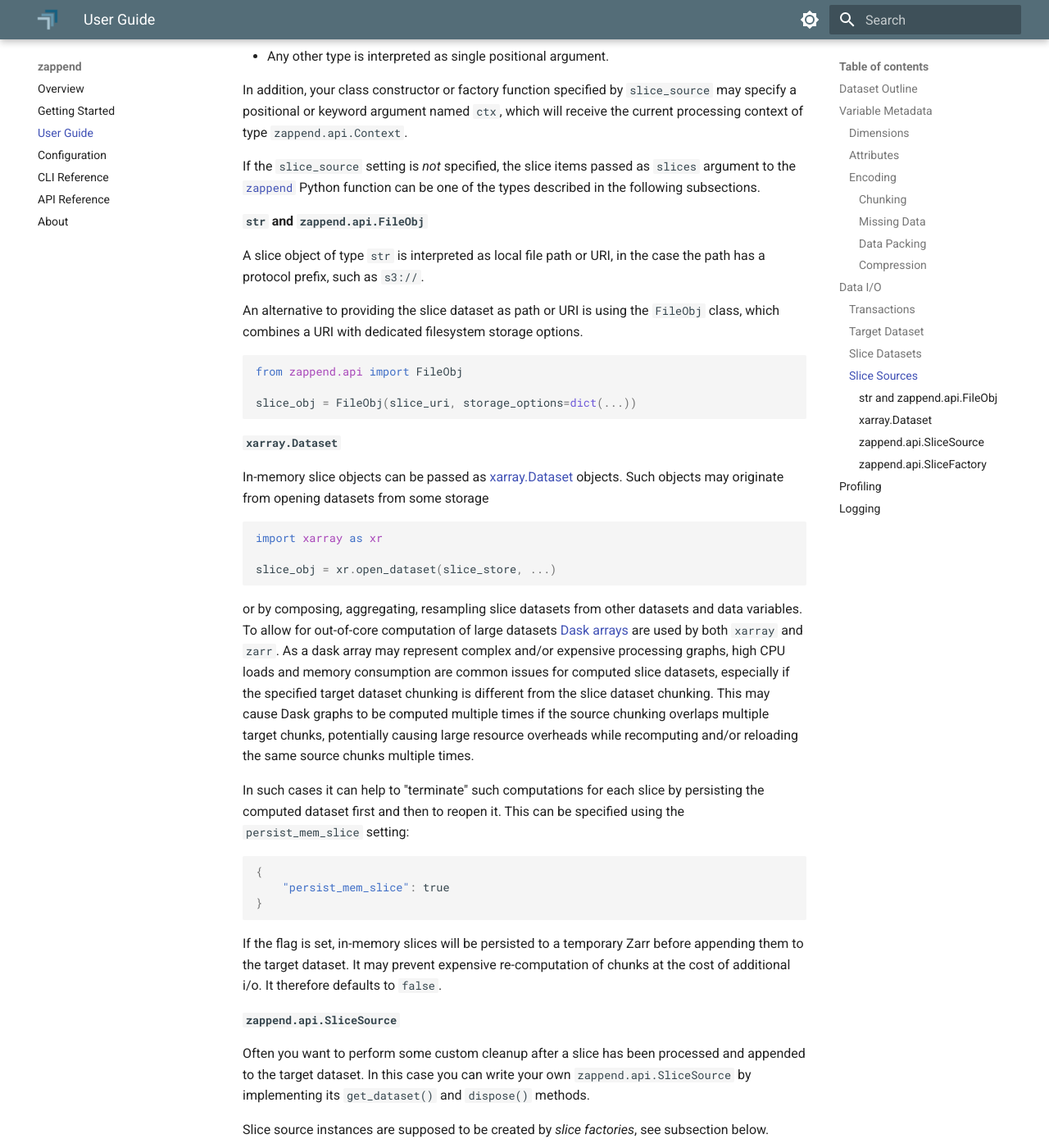
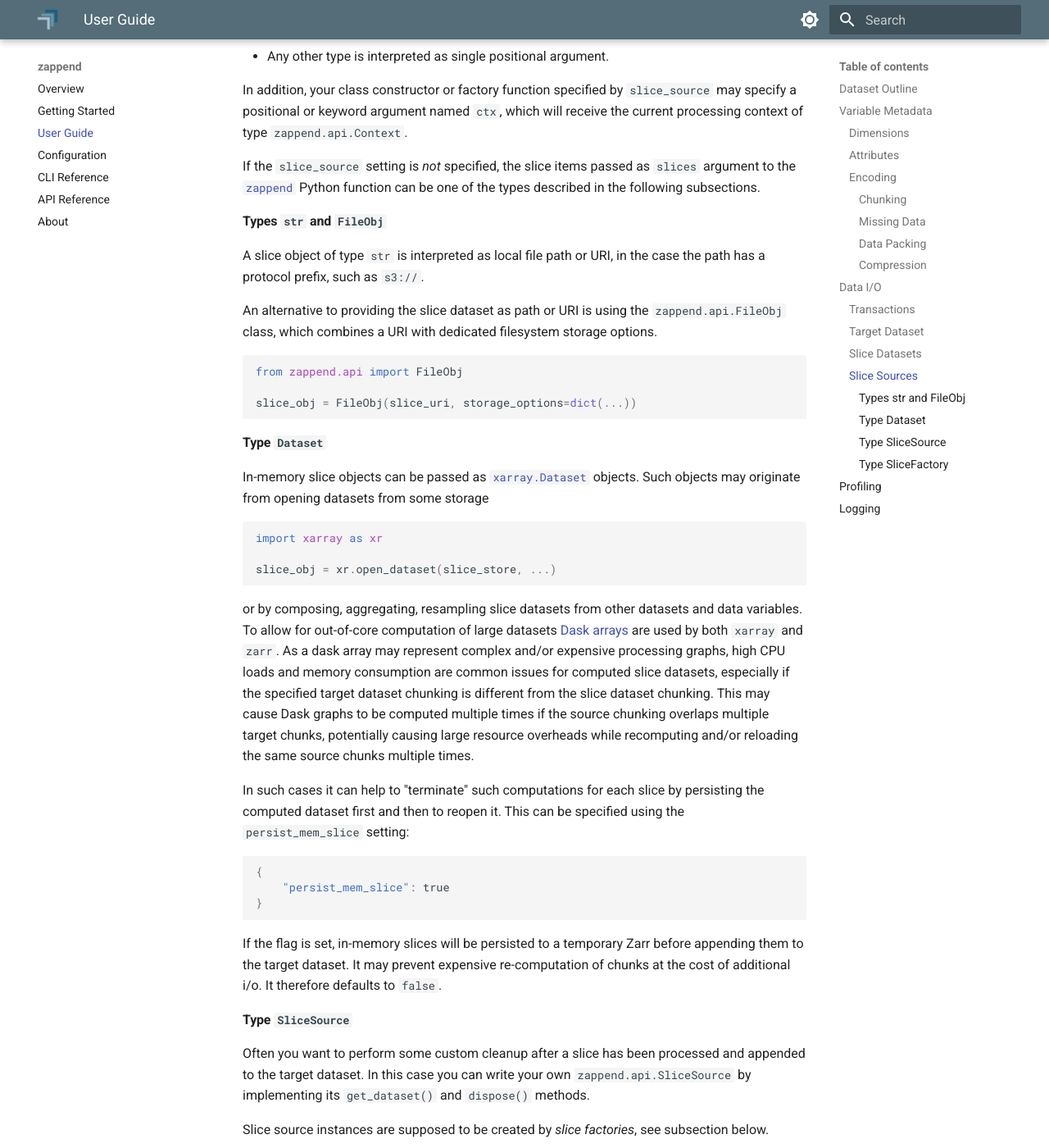
Before and after one commit to bcdev/zappend, an MkDocs documentation site: the page built from docs/guide.md, in a window 1280 px wide and 1400 px high, scrolled down 10284 px. Shown: the whole window at 82% size. Built offline with MkDocs 1.6.1 and Material for MkDocs 9.7.7, drawn with Linux system fonts in a browser that asks for light colours; some of the changed text lies outside the part shown.

Commit message:
Updated headers of slice source types

````diff
--- a/docs/guide.md
+++ b/docs/guide.md
@@ -519,13 +519,14 @@ If the `slice_source` setting is _not_ specified, the slice items passed as `sli
 argument to the [`zappend`](api.md) Python function can be one of the types described
 in the following subsections.
 
-#### `str` and `zappend.api.FileObj`
+#### Types `str` and `FileObj`
 
 A slice object of type `str` is interpreted as local file path or URI, in the case
 the path has a protocol prefix, such as `s3://`.
 
-An alternative to providing the slice dataset as path or URI is using the `FileObj`
-class, which combines a URI with dedicated filesystem storage options.
+An alternative to providing the slice dataset as path or URI is using the
+`zappend.api.FileObj` class, which combines a URI with dedicated filesystem
+storage options.
 
 ```python
 from zappend.api import FileObj
@@ -533,10 +534,10 @@ from zappend.api import FileObj
 slice_obj = FileObj(slice_uri, storage_options=dict(...))
 ```
 
-#### `xarray.Dataset`
+#### Type `Dataset`
 
-In-memory slice objects can be passed as [xarray.Dataset](https://docs.xarray.dev/en/stable/generated/xarray.Dataset.html) objects.
-Such objects may originate from opening datasets from some storage
+In-memory slice objects can be passed as [`xarray.Dataset`](https://docs.xarray.dev/en/stable/generated/xarray.Dataset.html)
+objects. Such objects may originate from opening datasets from some storage
 
 ```python
 import xarray as xr
@@ -568,7 +569,7 @@ If the flag is set, in-memory slices will be persisted to a temporary Zarr befor
 appending them to the target dataset. It may prevent expensive re-computation of chunks
 at the cost of additional i/o. It therefore defaults to `false`.
 
-#### `zappend.api.SliceSource`
+#### Type `SliceSource`
 
 Often you want to perform some custom cleanup after a slice has been processed and
 appended to the target dataset. In this case you can write your own
@@ -578,7 +579,7 @@ methods.
 Slice source instances are supposed to be created by _slice factories_, see
 subsection below.
 
-#### `zappend.api.SliceFactory`
+#### Type `SliceFactory`
 
 A slice factory is a 1-argument function that receives a processing context of type
 `zappend.api.Context` and yields a slice dataset object of one of the types
````
